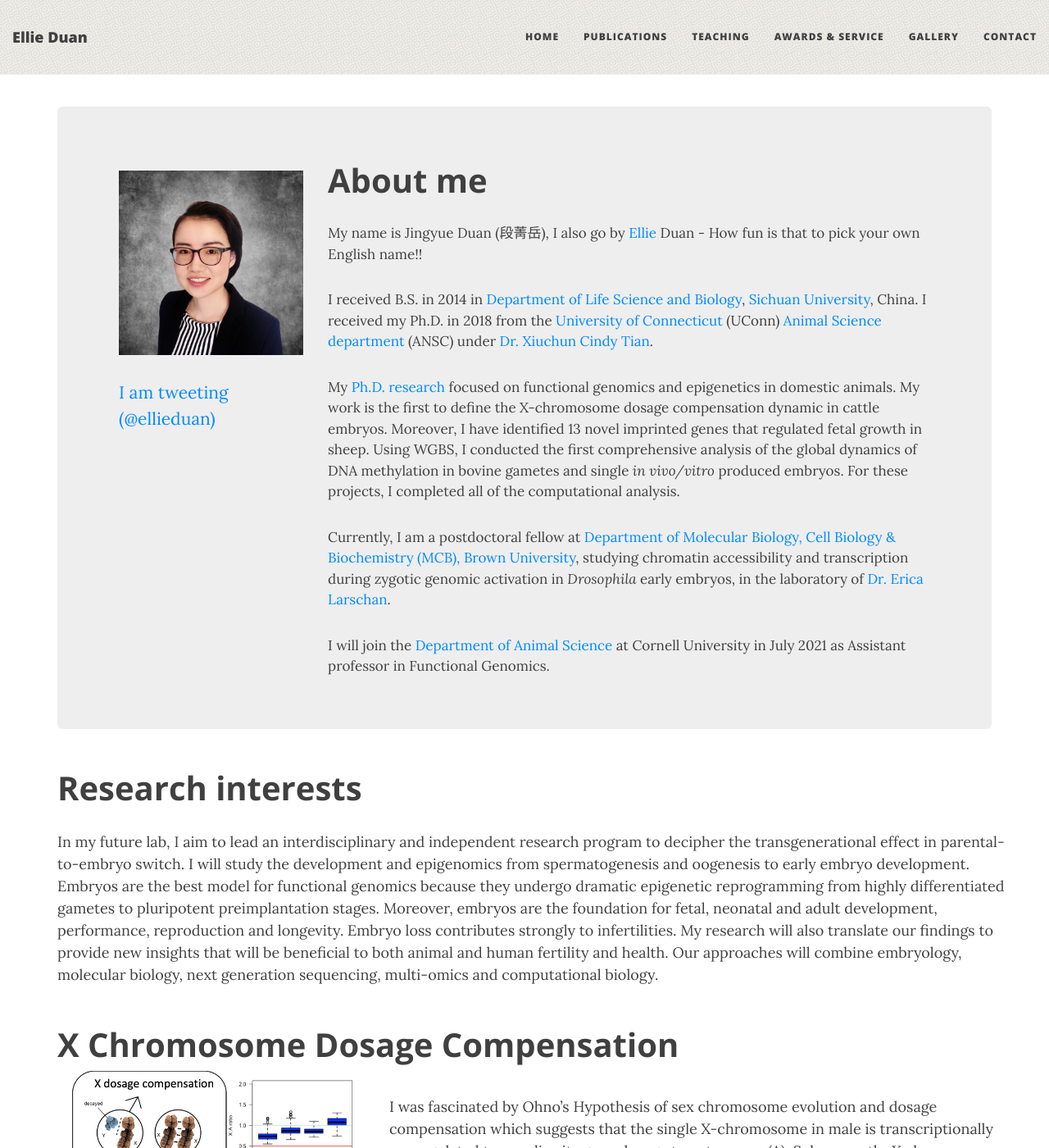
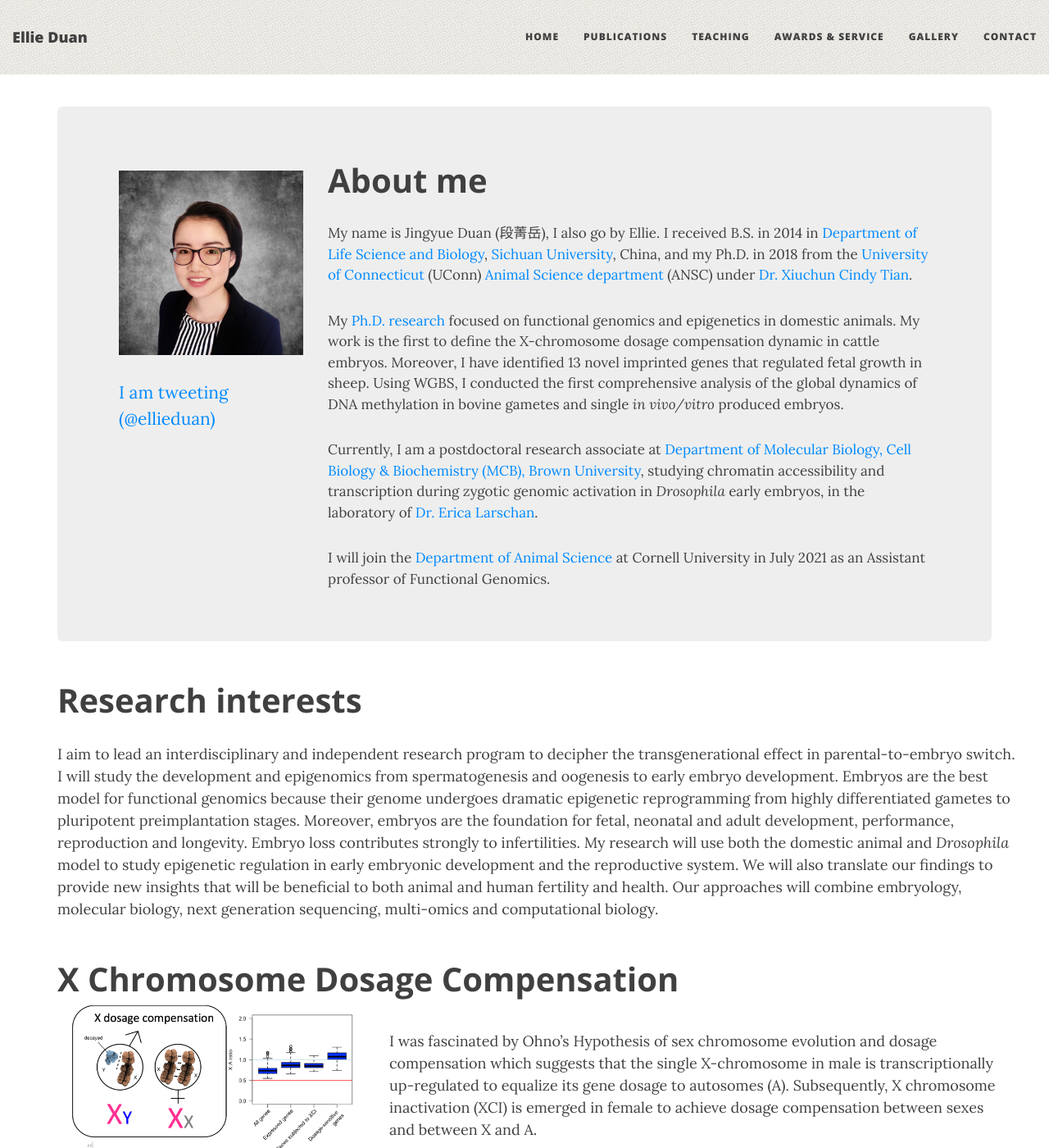
Before and after one commit to EllieDuan/EllieDuan.github.io, a Jekyll site: the page built from index.html, in a window 1280 px wide and 1400 px high. Shown: the whole window at 82% size. Built offline with Jekyll 4.4.1, drawn with Linux system fonts in a browser that asks for light colours; nearby versions of some CDN libraries; the list of posts is cut into pages by our own code; comment, search, counter and statistics services are not loaded.

Commit message:
update home

```diff
--- a/index.html
+++ b/index.html
@@ -1,7 +1,7 @@
 ---
 layout: default
-title: Ellie Duan
-subtitle: If you don't know about me, now you know :-D
+title: Duan Lab
+subtitle: Welcome to the Lab of Functional Genomics
 use-site-title: true
 ---
 
@@ -37,17 +37,14 @@
             </div>
             <div class="col-lg-9">
             	<h2 style="font-weight: bold">About me</h2>
-            		<p style="font-size:17px">My name is Jingyue Duan (段菁岳), I also go by <a href="https://disney.fandom.com/wiki/Ellie_Fredricksen">Ellie</a> Duan - How fun is that to pick your own English name!!
+            		<p style="font-size:17px"> My name is Jingyue Duan (段菁岳), I also go by Ellie. I received B.S. in 2014 in <a href="http://international.scu.edu.cn/Home/Index/post/cat_id/49/art_id/354.html">Department of Life Science and Biology</a>, <a href="http://en.scu.edu.cn/">Sichuan University</a>, China, and my Ph.D. in 2018 from the <a href="https://uconn.edu/">University of Connecticut</a>  (UConn) <a href="http://animalscience.uconn.edu/">Animal Science department</a> (ANSC) under <a href="http://animalscience.uconn.edu/faculty/Xiuchun%20(Cindy)%20Tian.php">Dr. Xiuchun Cindy Tian</a>.
             		</p>
-            		<p style="font-size:17px">I received B.S. in 2014 in <a href="http://international.scu.edu.cn/Home/Index/post/cat_id/49/art_id/354.html">Department of Life Science and Biology</a>, <a href="http://en.scu.edu.cn/">Sichuan University</a>, China. I received my Ph.D. in 2018 from the <a href="https://uconn.edu/">University of Connecticut</a>  (UConn) <a href="http://animalscience.uconn.edu/">Animal Science department</a> (ANSC) under <a href="http://animalscience.uconn.edu/faculty/Xiuchun%20(Cindy)%20Tian.php">Dr. Xiuchun Cindy Tian</a>.
-            		</p>
-                 <p style="font-size:17px">My <a href="https://naturally.uconn.edu/2018/08/01/meet-graduae-student-jingyue-duan/"> Ph.D. research</a> focused on functional genomics and epigenetics in domestic animals. My work is the first to define the X-chromosome dosage compensation dynamic in cattle embryos. Moreover, I have identified 13 novel imprinted genes that regulated fetal growth in sheep. Using WGBS, I conducted the first comprehensive analysis of the global dynamics of DNA methylation in bovine gametes and single <i>in vivo/vitro</i> produced embryos. For these projects, I completed all of the computational analysis.
+                 <p style="font-size:17px">My <a href="https://naturally.uconn.edu/2018/08/01/meet-graduae-student-jingyue-duan/"> Ph.D. research</a> focused on functional genomics and epigenetics in domestic animals. My work is the first to define the X-chromosome dosage compensation dynamic in cattle embryos. Moreover, I have identified 13 novel imprinted genes that regulated fetal growth in sheep. Using WGBS, I conducted the first comprehensive analysis of the global dynamics of DNA methylation in bovine gametes and single <i>in vivo/vitro</i> produced embryos.
                  </p>
-                  <p style="font-size:17px">Currently, I am a postdoctoral fellow at <a href="https://www.brown.edu/academics/biomed/molecular-cell-biochemistry/"> Department of Molecular Biology, Cell Biology & Biochemistry (MCB), Brown University</a>, studying chromatin accessibility and transcription during zygotic genomic activation in <i> Drosophila </i> early embryos, in the laboratory of <a href="https://vivo.brown.edu/display/elarscha">Dr. Erica Larschan</a>.
+                  <p style="font-size:17px">Currently, I am a postdoctoral research associate at <a href="https://www.brown.edu/academics/biomed/molecular-cell-biochemistry/"> Department of Molecular Biology, Cell Biology & Biochemistry (MCB), Brown University</a>, studying chromatin accessibility and transcription during zygotic genomic activation in <i> Drosophila </i> early embryos, in the laboratory of <a href="https://vivo.brown.edu/display/elarscha">Dr. Erica Larschan</a>.
                 </p>
 
-                <p style="font-size:17px">I will join the  <a href="https://ansci.cals.cornell.edu/">Department of Animal Science</a> at Cornell University in July 2021 as Assistant professor in Functional Genomics.
-
+                <p style="font-size:17px"> I will join the  <a href="https://ansci.cals.cornell.edu/">Department of Animal Science</a> at Cornell University in July 2021 as an Assistant professor of Functional Genomics.
                 </p>
 
             </div>
@@ -58,9 +55,11 @@
 <div class="container">
     <div class="row">
         <h2 style="font-weight: bold">Research interests</h2>
-       	<p> In my future lab, I aim to lead an interdisciplinary and independent research program to decipher the transgenerational effect in parental-to-embryo switch. I will study the development and epigenomics from spermatogenesis and oogenesis to early embryo development. Embryos are the best model for functional genomics because they undergo dramatic epigenetic reprogramming from highly differentiated gametes to pluripotent preimplantation stages. Moreover, embryos are the foundation for fetal, neonatal and adult development, performance, reproduction and longevity. Embryo loss contributes strongly to infertilities. My research will also translate our findings to provide new insights that will be beneficial to both animal and human fertility and health. Our approaches will combine embryology, molecular biology, next generation sequencing, multi-omics and computational biology.
+       	<p>  I aim to lead an interdisciplinary and independent research program to decipher the transgenerational effect in parental-to-embryo switch. I will study the development and epigenomics from spermatogenesis and oogenesis to early embryo development. Embryos are the best model for functional genomics because their genome undergoes dramatic epigenetic reprogramming from highly differentiated gametes to pluripotent preimplantation stages. Moreover, embryos are the foundation for fetal, neonatal and adult development, performance, reproduction and longevity. Embryo loss contributes strongly to infertilities. My research will use both the domestic animal and <i>Drosophila</i> model to study epigenetic regulation in early embryonic development and the reproductive system. We will also translate our findings to provide new insights that will be beneficial to both animal and human fertility and health. Our approaches will combine embryology, molecular biology, next generation sequencing, multi-omics and computational biology.
        	</p>
     </div>
+
+
     <div class="row align-middle" >
     	<h3 style="font-weight: bold">X Chromosome Dosage Compensation</h3>
          <div class="col-lg-4">
```
